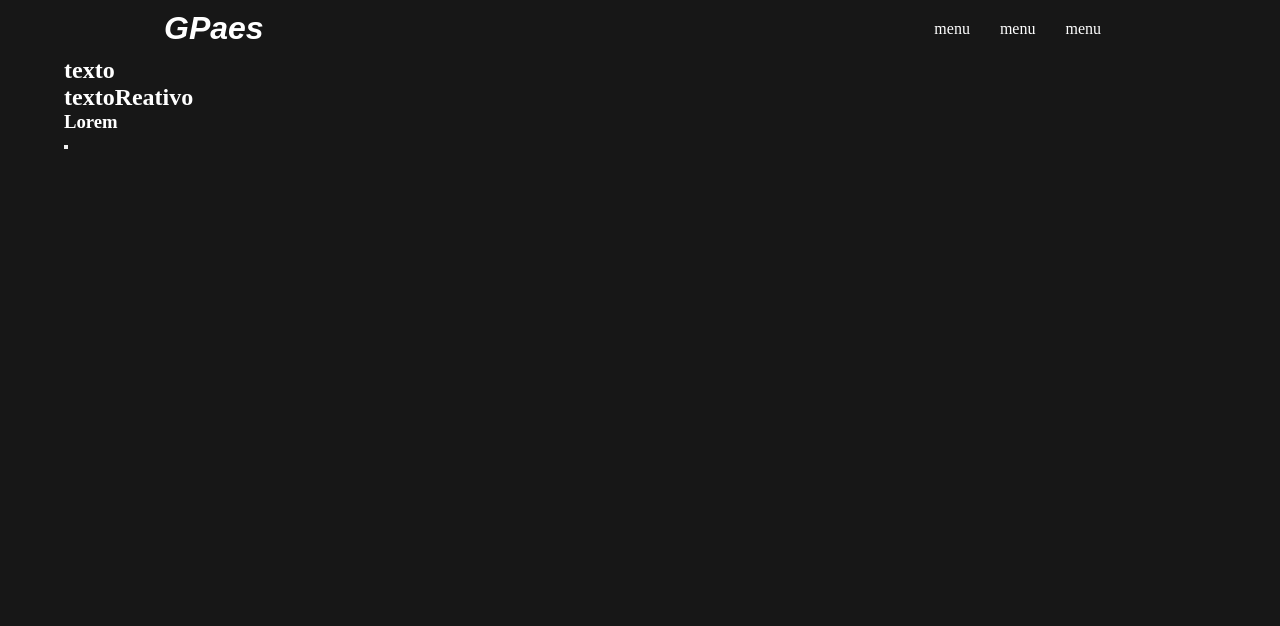
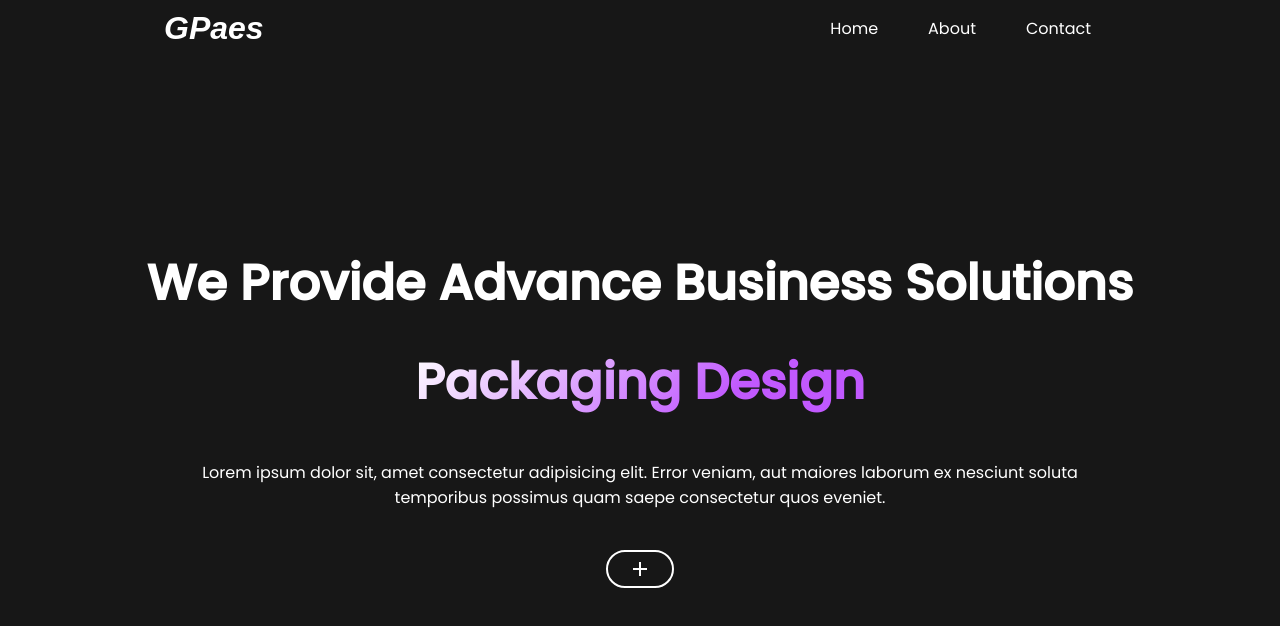
Before and after one commit to Gabriel-Paes/home, a plain HTML site: page index.html in a window 1280 px wide. Drawn offline with nearby package versions, Linux system fonts and the light colour scheme.

Commit message:
finished :tada:

```diff
--- a/index.html
+++ b/index.html
@@ -1,25 +1,37 @@
 <!DOCTYPE html>
 <html lang="en">
-
   <head>
-    <meta charset="UTF-8">
-    <meta http-equiv="X-UA-Compatible" content="IE=edge">
-    <meta name="viewport" content="width=device-width, initial-scale=1.0">
-    <link rel="stylesheet" href="style.css">
+    <meta charset="UTF-8" />
+    <meta http-equiv="X-UA-Compatible" content="IE=edge" />
+    <meta name="viewport" content="width=device-width, initial-scale=1.0" />
+    <link
+      rel="stylesheet"
+      href="https://fonts.googleapis.com/css2?family=Material+Symbols+Outlined:opsz,wght,FILL,GRAD@48,400,0,0"
+    />
+    <link rel="stylesheet" href="style.css" />
     <title>GPaes</title>
   </head>
 
   <body>
     <header id="navbar">
       <h1>GPaes</h1>
-        <nav><a href="">menu</a><a href="">menu</a><a href="">menu</a></nav>
+      <nav><a href="">Home</a><a href="">About</a><a href="">Contact</a></nav>
     </header>
     <section id="home">
-        <h2>texto</h2>
-        <h2>textoReativo</h2>
-        <h3>Lorem</h3>
-        <button></button>
+      <div class="top">
+        <h2>We Provide Advance Business Solutions</h2>
+        <div class="animation">
+          <h2 id="reactiveText" class="text1">Branding Design</h2>
+          <h2 id="reactiveText" class="text2">UI/UX Design</h2>
+          <h2 id="reactiveText" class="text3">Packaging Design</h2>
+        </div>
+      </div>
+      <p>
+        Lorem ipsum dolor sit, amet consectetur adipisicing elit. Error veniam,
+        aut maiores laborum ex nesciunt soluta temporibus possimus quam saepe
+        consectetur quos eveniet.
+      </p>
+      <span class="material-symbols-outlined">add</span>
     </section>
   </body>
-
 </html>
--- a/style.css
+++ b/style.css
@@ -1,4 +1,9 @@
-@import url('https://fonts.googleapis.com/css2?family=Red+Hat+Display:ital,wght@0,600;1,600&display=swap');
+@import url("https://fonts.googleapis.com/css2?family=Poppins:wght@400;500&family=Red+Hat+Display:ital,wght@0,600;1,600&display=swap");
+
+:root {
+  --primary-color: #c159fe;
+  --background-color: #171717;
+}
 
 * {
   margin: 0;
@@ -6,17 +11,19 @@
   box-sizing: border-box;
 }
 
-body{
-    background-color: #171717;
-    color: #FFF;
+body {
+  background-color: var(--background-color);
+  color: #fff;
   margin: 0 4rem;
+  font-family: "Poppins", sans-serif;
+  font-size: 16px;
 }
 
 #navbar {
   display: flex;
   justify-content: space-between;
   align-items: center;
-    margin: 10px 100px;
+  padding: 10px 100px;
 }
 
 #navbar h1 {
@@ -25,7 +32,100 @@ body{
 }
 
 nav a {
+  margin: 0px 10px;
   padding: 15px;
-    color: #FFF;
+  color: #fff;
   text-decoration: none;
 }
+
+nav a:hover {
+  border-bottom: 2px solid var(--primary-color);
+  color: var(--primary-color);
+}
+
+#home {
+  height: 90vh;
+  display: flex;
+  flex-direction: column;
+  justify-content: center;
+  align-items: center;
+}
+
+.top {
+  display: flex;
+  flex-direction: column;
+  gap: 25px;
+  font-size: 33px;
+}
+
+.animation {
+  display: flex;
+  justify-content: center;
+  position: relative;
+  height: 74.4px;
+  width: 100%;
+}
+
+p {
+  margin: 40px;
+  width: 900px;
+  text-align: center;
+}
+
+span {
+  border: 2px solid #fff;
+  padding: 5px 20px;
+  border-radius: 50px;
+}
+
+span:hover {
+  border: 2px solid var(--primary-color);
+}
+
+#reactiveText {
+  background: linear-gradient(135deg, #fff, var(--primary-color) 70%);
+  -webkit-background-clip: text;
+  -webkit-text-fill-color: transparent;
+  text-align: center;
+  position: absolute;
+  top: 0;
+  opacity: 0;
+}
+
+.text1 {
+  z-index: 3;
+  animation: reactiveText 6s infinite;
+}
+
+.text2 {
+  z-index: 2;
+  animation: reactiveText 6s infinite;
+  animation-delay: 2s;
+}
+
+.text3 {
+  z-index: 1;
+  animation: reactiveText 6s infinite;
+  animation-delay: 4s;
+}
+
+@keyframes reactiveText {
+  0% {
+    opacity: 0;
+  }
+  5% {
+    opacity: 1;
+  }
+  20% {
+    transform: translateY(0%);
+    opacity: 1;
+  }
+  30% {
+    transform: translateY(-40%);
+    opacity: 0;
+  }
+  100% {
+    opacity: 0;
+    transform: translateY(-100%);
+  }
+}
```
Lines whose indentation alone changed are shown as unchanged.
